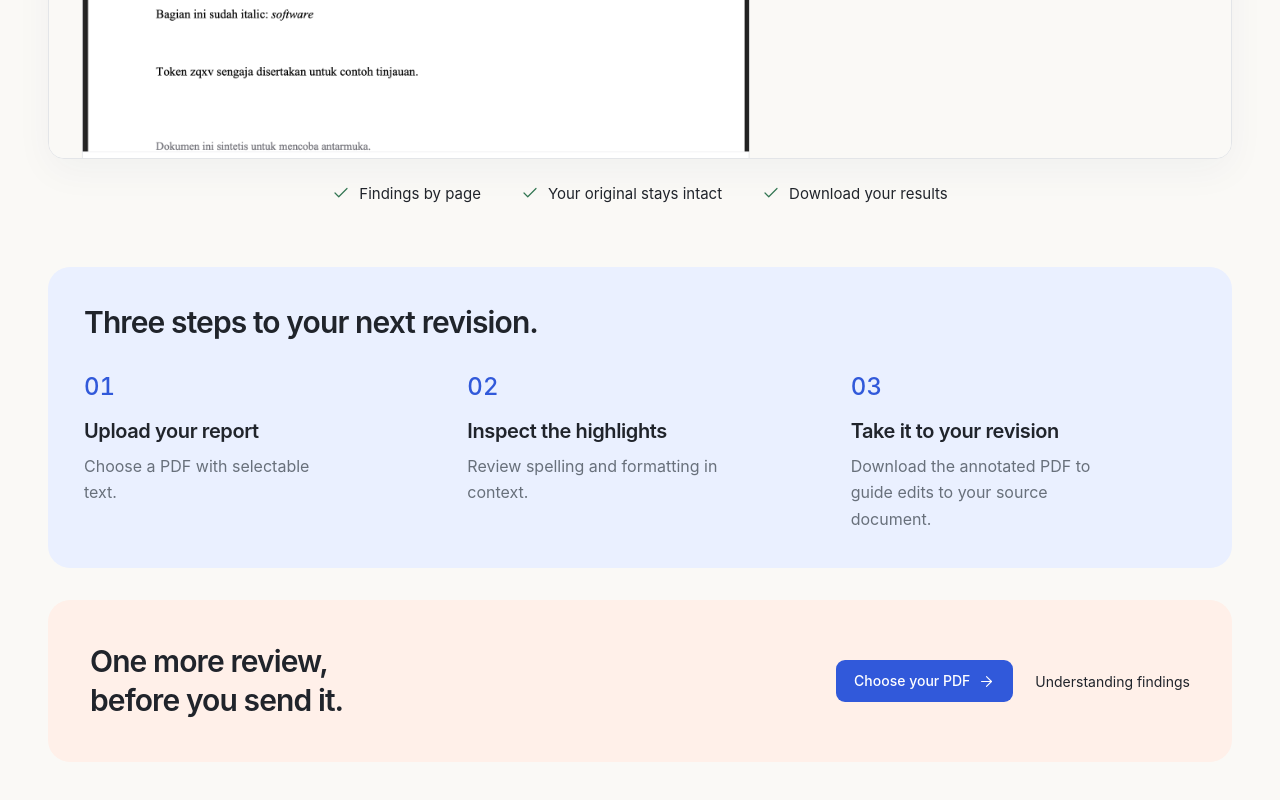
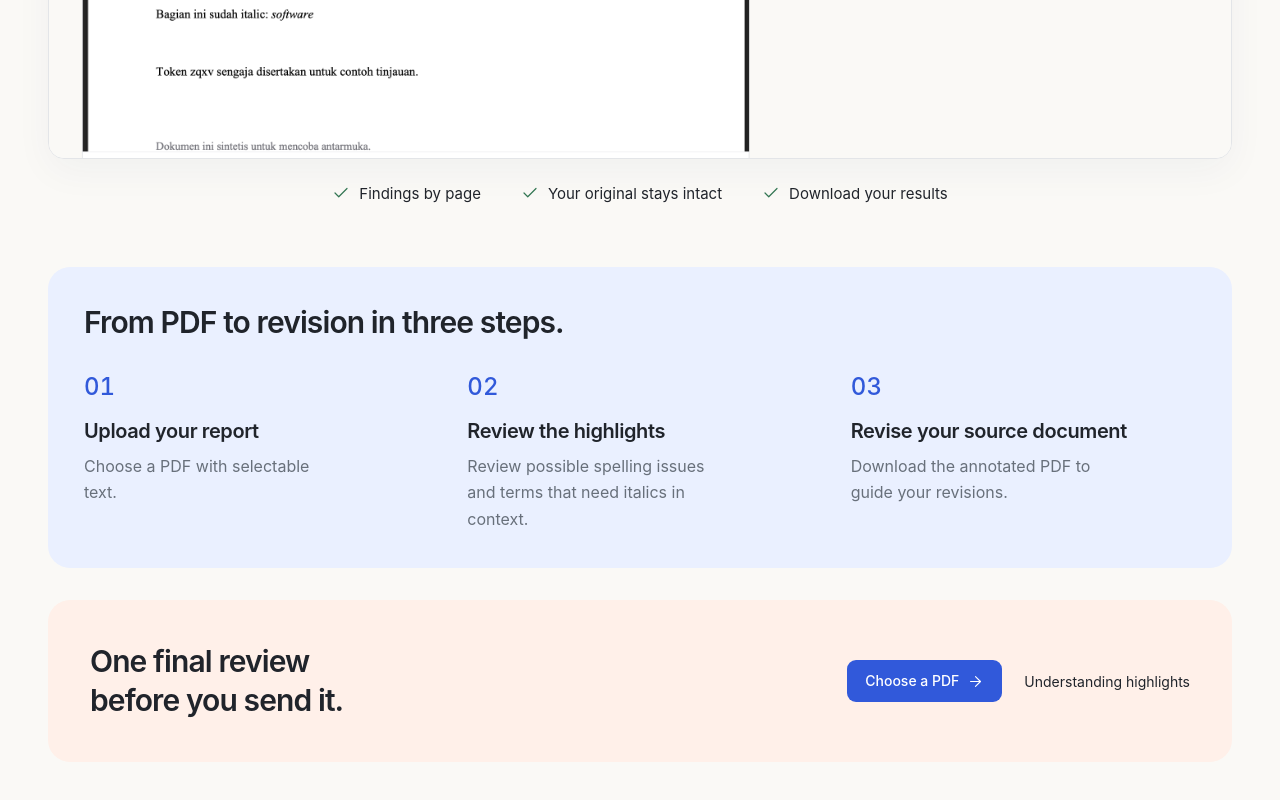
Before and after one commit to Ardiannnnnn/TypoDetection, a Next.js app: page /en in a window 1280 px wide. Shown: the part 1653-2453 px from the top of the page. Built offline with nearby package versions, Linux system fonts and the light colour scheme.

Commit message:
copy: clarify review steps and revision call to action

```diff
--- a/src/app/[locale]/page.tsx
+++ b/src/app/[locale]/page.tsx
@@ -23,10 +23,10 @@ export default async function Home({ params }: { params: Promise<{ locale: strin
         <a className="product-capture" href="/images/review-example.png" target="_blank" rel="noopener" aria-label={say("Perbesar screenshot hasil pada PDF contoh", "Enlarge the screenshot of the sample PDF results")}><Image src="/images/review-example.png" alt={say("Screenshot asli TypoTrace: PDF contoh dengan highlight merah dan biru, daftar temuan di sebelah kanan", "Actual TypoTrace screenshot: a sample PDF with red and blue highlights and findings on the right")} width={1440} height={1100} sizes="(max-width: 850px) 100vw, 1200px"/></a>
         <div className="product-benefits">{[say("Temuan per halaman", "Findings by page"), say("PDF asli tetap utuh", "Your original stays intact"), say("Hasil bisa diunduh", "Download your results")].map(label => <span key={label}><Check aria-hidden="true"/>{label}</span>)}</div>
       </section>
-      <section className="landing-how" aria-labelledby="howTitle"><h2 id="howTitle">{say("Tiga langkah sebelum revisi.", "Three steps to your next revision.")}</h2>
-        <ol>{[[say("Unggah laporan", "Upload your report"), say("Pilih PDF dengan teks yang bisa disalin.", "Choose a PDF with selectable text.")], [say("Periksa yang ditandai", "Inspect the highlights"), say("Tinjau ejaan dan format dalam konteks kalimatnya.", "Review spelling and formatting in context.")], [say("Bawa ke revisi", "Take it to your revision"), say("Unduh PDF hasil sebagai panduan memperbaiki dokumen sumber.", "Download the annotated PDF to guide edits to your source document.")]].map(([title, description]) => <li key={title}><h3>{title}</h3><p>{description}</p></li>)}</ol>
+      <section className="landing-how" aria-labelledby="howTitle"><h2 id="howTitle">{say("Dari PDF ke revisi, dalam tiga langkah.", "From PDF to revision in three steps.")}</h2>
+        <ol>{[[say("Unggah laporan", "Upload your report"), say("Pilih PDF dengan teks yang dapat diseleksi.", "Choose a PDF with selectable text.")], [say("Tinjau penandaan", "Review the highlights"), say("Periksa kandidat salah ejaan dan istilah yang perlu italic dalam konteksnya.", "Review possible spelling issues and terms that need italics in context.")], [say("Revisi dokumen asli", "Revise your source document"), say("Unduh PDF beranotasi sebagai panduan perbaikan.", "Download the annotated PDF to guide your revisions.")]].map(([title, description]) => <li key={title}><h3>{title}</h3><p>{description}</p></li>)}</ol>
       </section>
-      <section className="landing-end"><h2>{say("Satu pemeriksaan lagi,\nsebelum Anda kirim.", "One more review,\nbefore you send it.")}</h2><a className="button primary" href={`/${locale}/upload`}>{say("Pilih PDF Anda", "Choose your PDF")}<ArrowRight aria-hidden="true"/></a><a className="text-button" href={`/${locale}/guide`}>{say("Cara membaca hasil", "Understanding findings")}</a></section>
+      <section className="landing-end"><h2>{say("Tinjau sekali lagi\nsebelum dikirim.", "One final review\nbefore you send it.")}</h2><a className="button primary" href={`/${locale}/upload`}>{say("Pilih PDF", "Choose a PDF")}<ArrowRight aria-hidden="true"/></a><a className="text-button" href={`/${locale}/guide`}>{say("Panduan penandaan", "Understanding highlights")}</a></section>
     </main>
   </>;
 }
```
